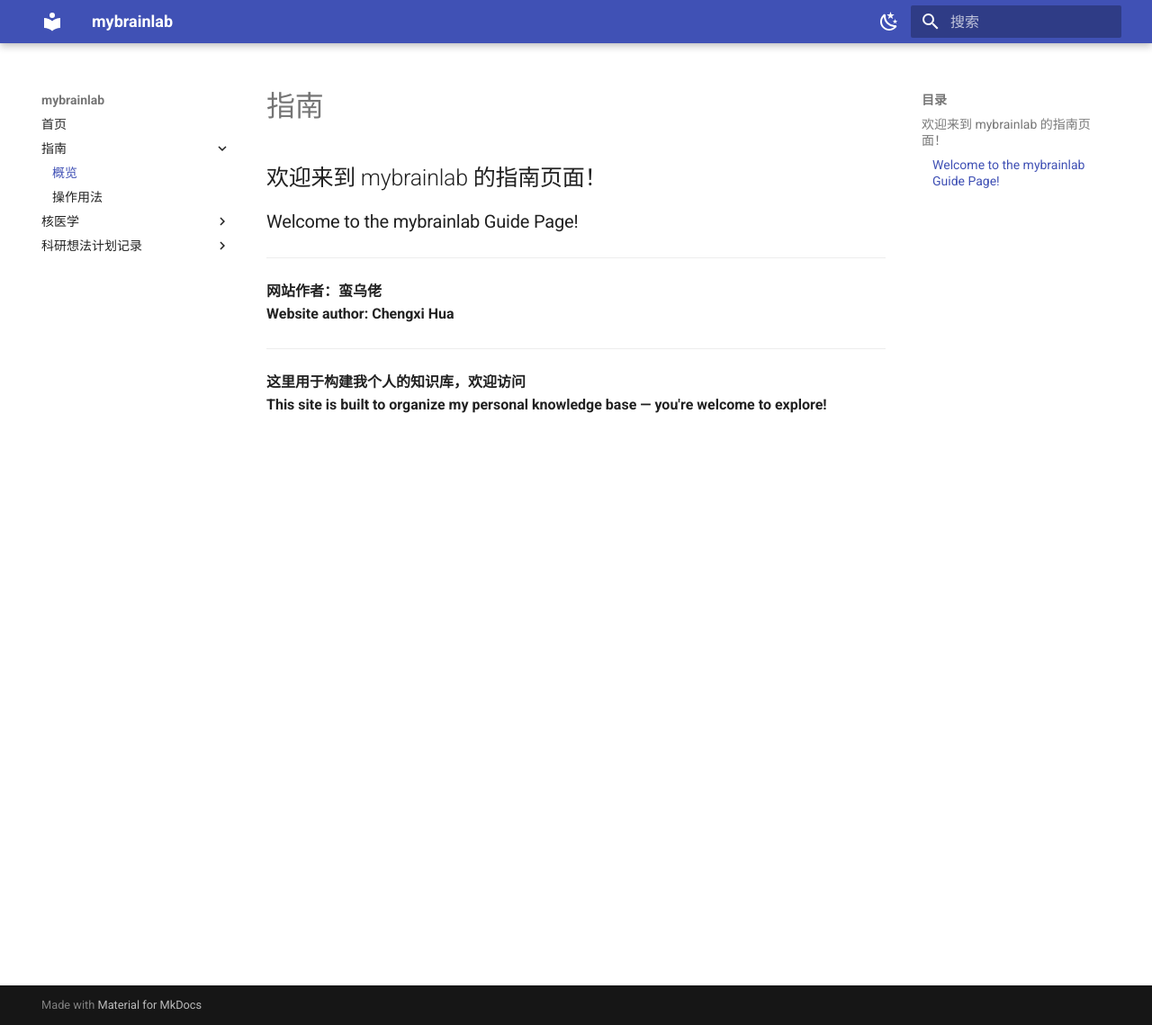
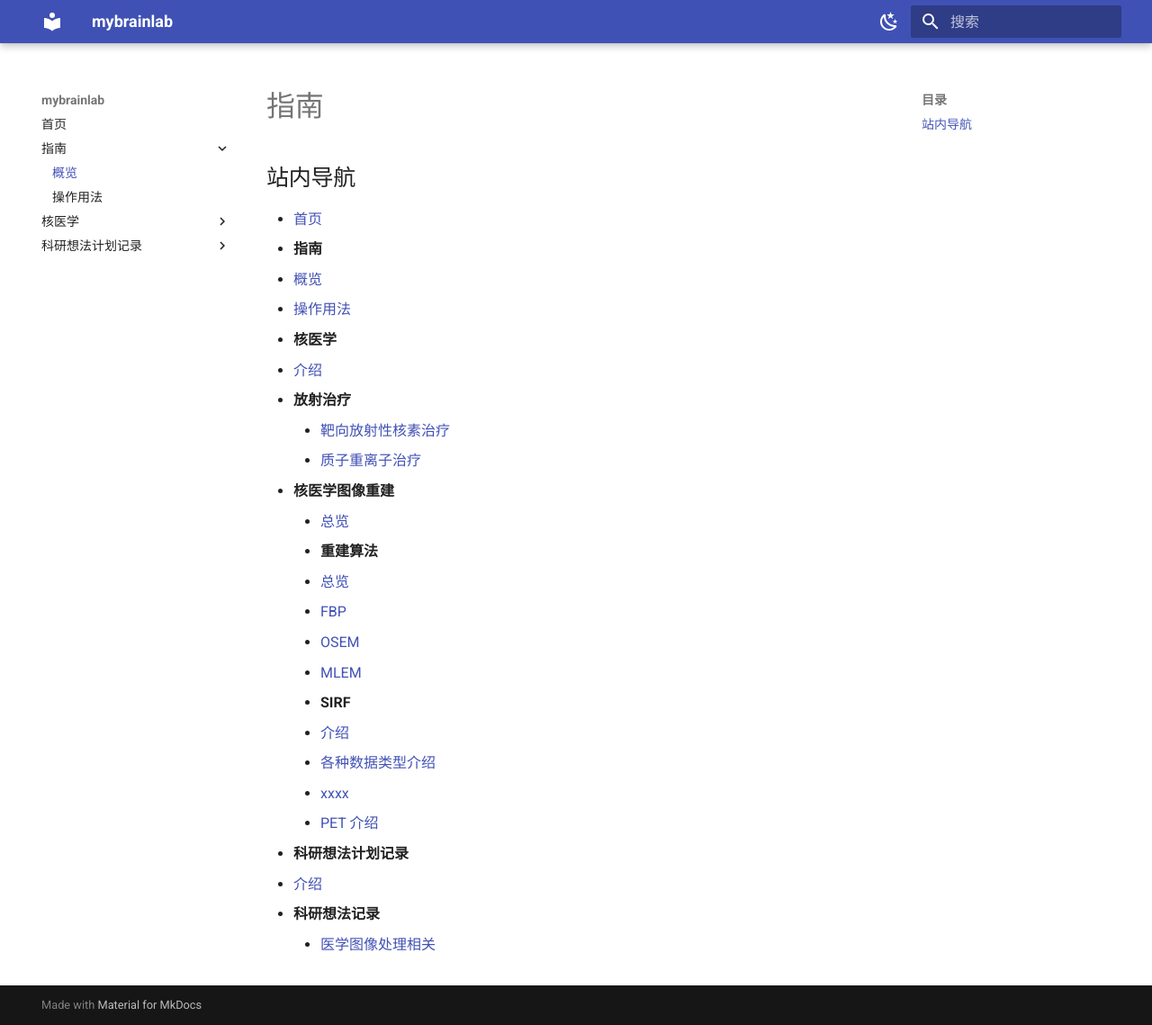
Before and after one commit to dutoumanwulao/mybrainlab, an MkDocs documentation site: the page built from docs/guide/index.md, in a window 1280 px wide and 1139 px high. Shown: the whole window at 90% size. Built offline with MkDocs 1.6.1 and Material for MkDocs 9.7.7, drawn with Linux system fonts in a browser that asks for light colours.

Commit message:
更新并查看内容

```diff
--- a/docs/guide/index.md
+++ b/docs/guide/index.md
@@ -1,14 +1,29 @@
 # 指南
 
-## 欢迎来到 mybrainlab 的指南页面！
-### Welcome to the mybrainlab Guide Page!
+## 站内导航
 
----
-
-**网站作者：蛮乌佬**
-**Website author: Chengxi Hua**
-
----
-
-**这里用于构建我个人的知识库，欢迎访问**
-**This site is built to organize my personal knowledge base — you're welcome to explore!**
+- [首页](../index.md)
+- **指南**
+  - [概览](index.md)
+  - [操作用法](usage.md)
+- **核医学**
+  - [介绍](../nukmed/index.md)
+  - **放射治疗**
+    - [靶向放射性核素治疗](../nukmed/Radiation_Therapy/TRT/trt.md)
+    - [质子重离子治疗](../nukmed/Radiation_Therapy/PIT/pit.md)
+  - **核医学图像重建**
+    - [总览](../nukmed/recon/index.md)
+    - **重建算法**
+      - [总览](../nukmed/recon/alg/index.md)
+      - [FBP](../nukmed/recon/alg/fbp.md)
+      - [OSEM](../nukmed/recon/alg/osem.md)
+      - [MLEM](../nukmed/recon/alg/mlem.md)
+    - **SIRF**
+      - [介绍](../nukmed/recon/sirf/index.md)
+      - [各种数据类型介绍](../nukmed/recon/sirf/pictype.md)
+      - [xxxx](../nukmed/recon/sirf/xxxx.md)
+    - [PET 介绍](../nukmed/recon/sirf/PETintro.md)
+- **科研想法计划记录**
+  - [介绍](../researchidea/index.md)
+  - **科研想法记录**
+    - [医学图像处理相关](../researchidea/picrecon.md)
```
